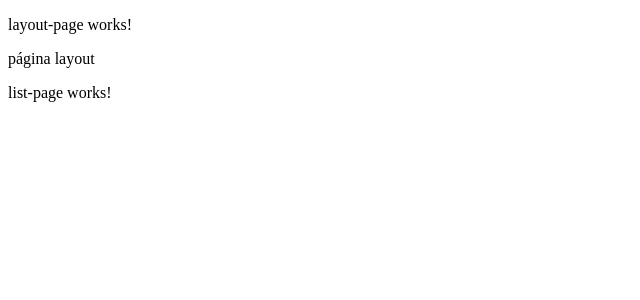
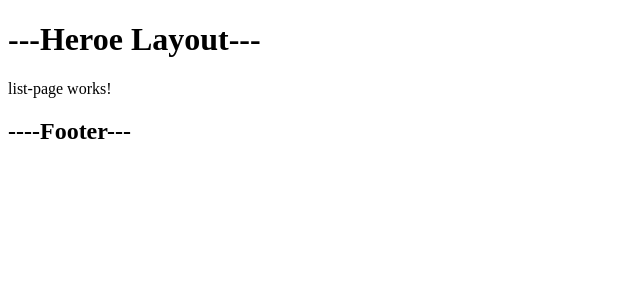
Before and after one commit to notrealsolution/heroesApp, an Angular app: page /heroes/list in a window 1280 px wide. Shown: the top 300 px of the page, without its empty margins (0-640 px from the left). Built offline with nearby package versions, Linux system fonts and the light colour scheme.

Commit message:
rutas de auth

```diff
--- a/src/app/auth/pages/layout-page/layout-page.component.html
+++ b/src/app/auth/pages/layout-page/layout-page.component.html
@@ -1,5 +1,5 @@
 <p>
-  layout-page works!
+  auth-layout-page works!
 </p>
 
 <router-outlet></router-outlet>
--- a/src/app/heroes/pages/layout-page/layout-page.component.html
+++ b/src/app/heroes/pages/layout-page/layout-page.component.html
@@ -1,3 +1,5 @@
-<p>layout-page works!</p>
-<p>página layout</p>
+<h1>---Heroe Layout---</h1>
 <router-outlet></router-outlet>
+<footer>
+  <h2>----Footer---</h2>
+</footer>
```
Also changed, not shown: src/app/auth/auth-routing.module.ts (+8 -1 lines).
